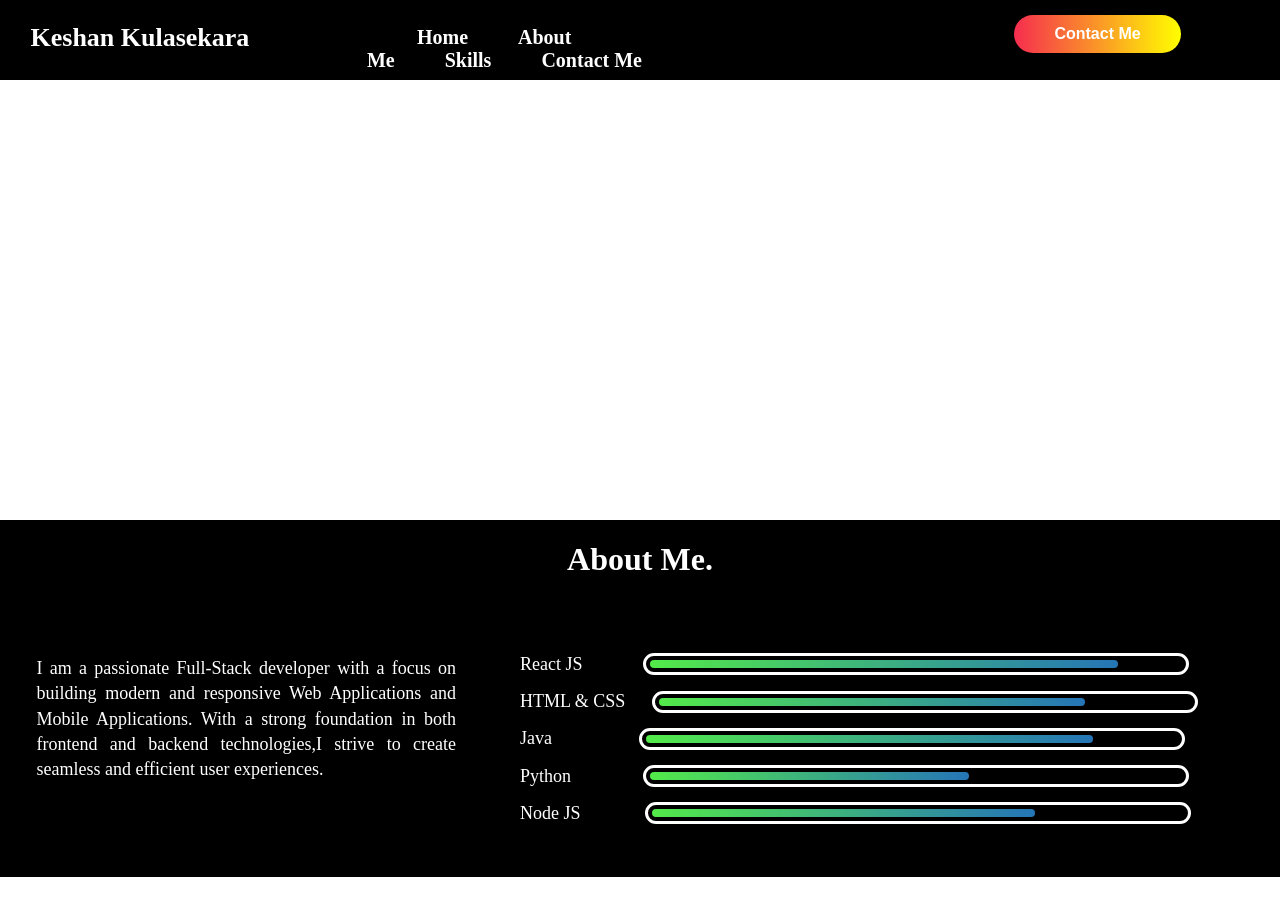
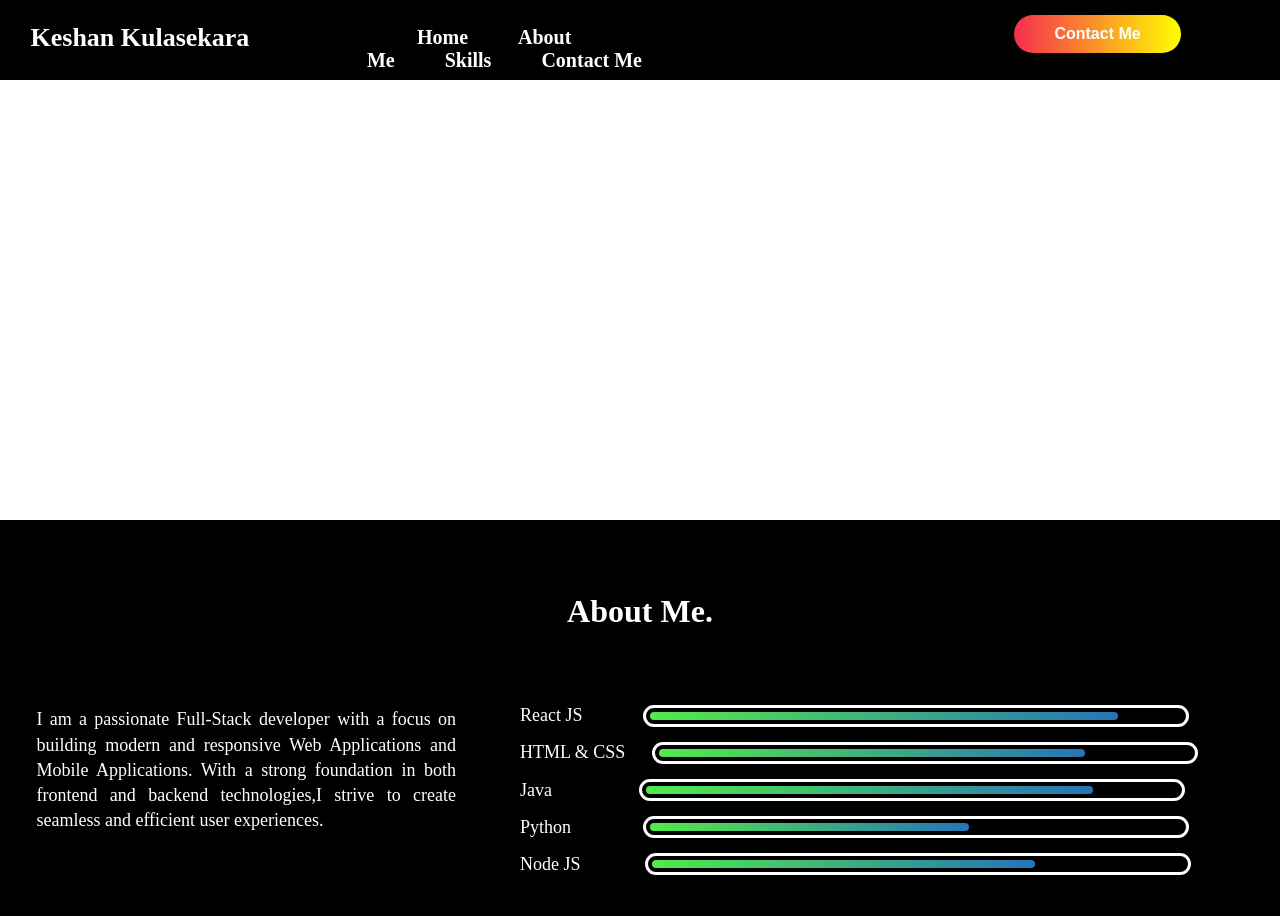
Before and after one commit to KeshaCodeolima/MY-Portfolio, a React (Create React App) app in the folder my-portfolio/: page / in a window 1280 px wide. Shown: the top 916 px of the page. Before the commit the page ends 877 px from the top, so only its background shows below. Built offline with nearby package versions, Linux system fonts and the light colour scheme.

Commit message:
Add the margin top to h1 tag

```diff
--- a/my-portfolio/src/Componets/AboutMe.css
+++ b/my-portfolio/src/Componets/AboutMe.css
@@ -10,6 +10,7 @@
     display: flex;
     justify-content: center;
     align-items: center;
+    margin-top: 4%;
 }
 .iteam{
     display: flex;
```
